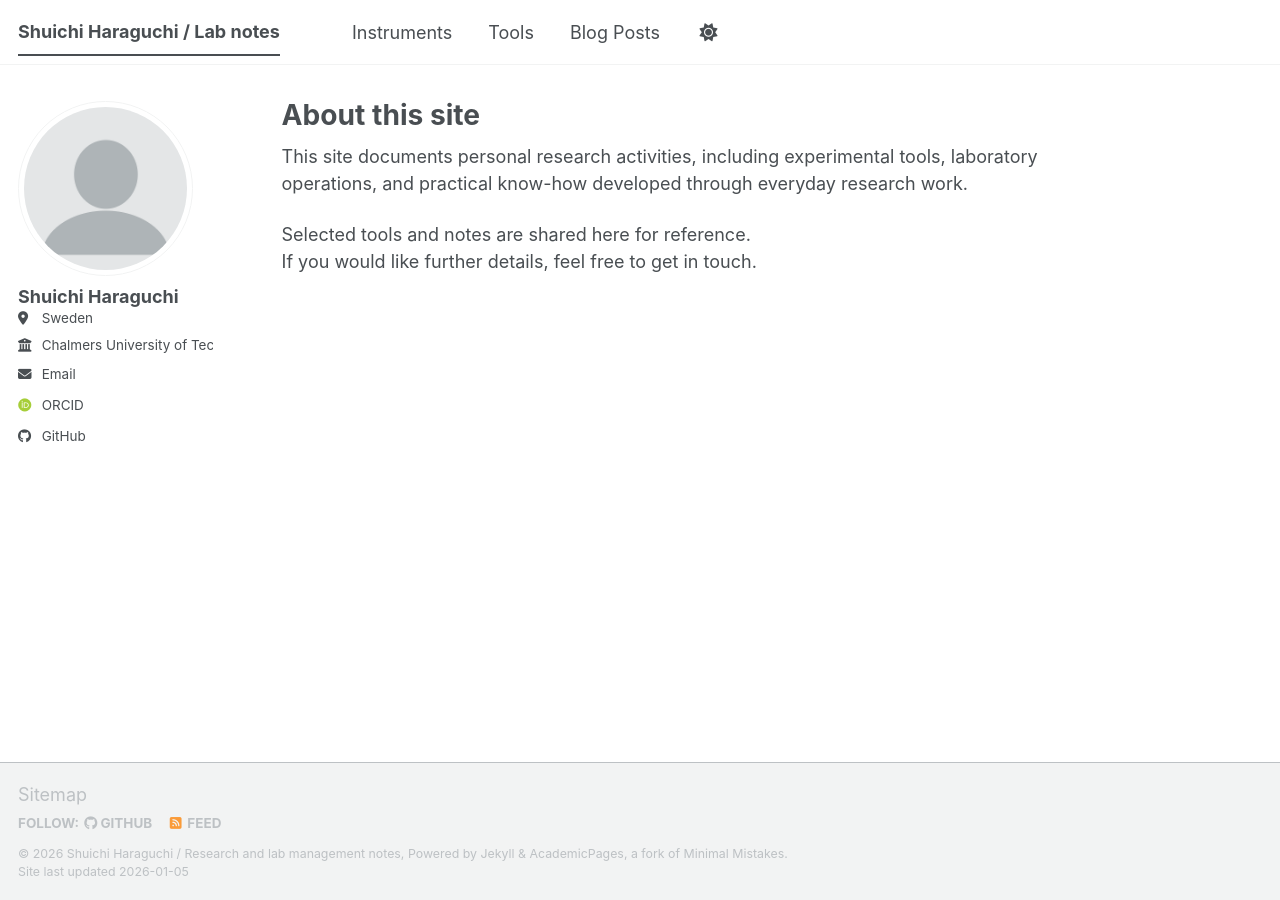
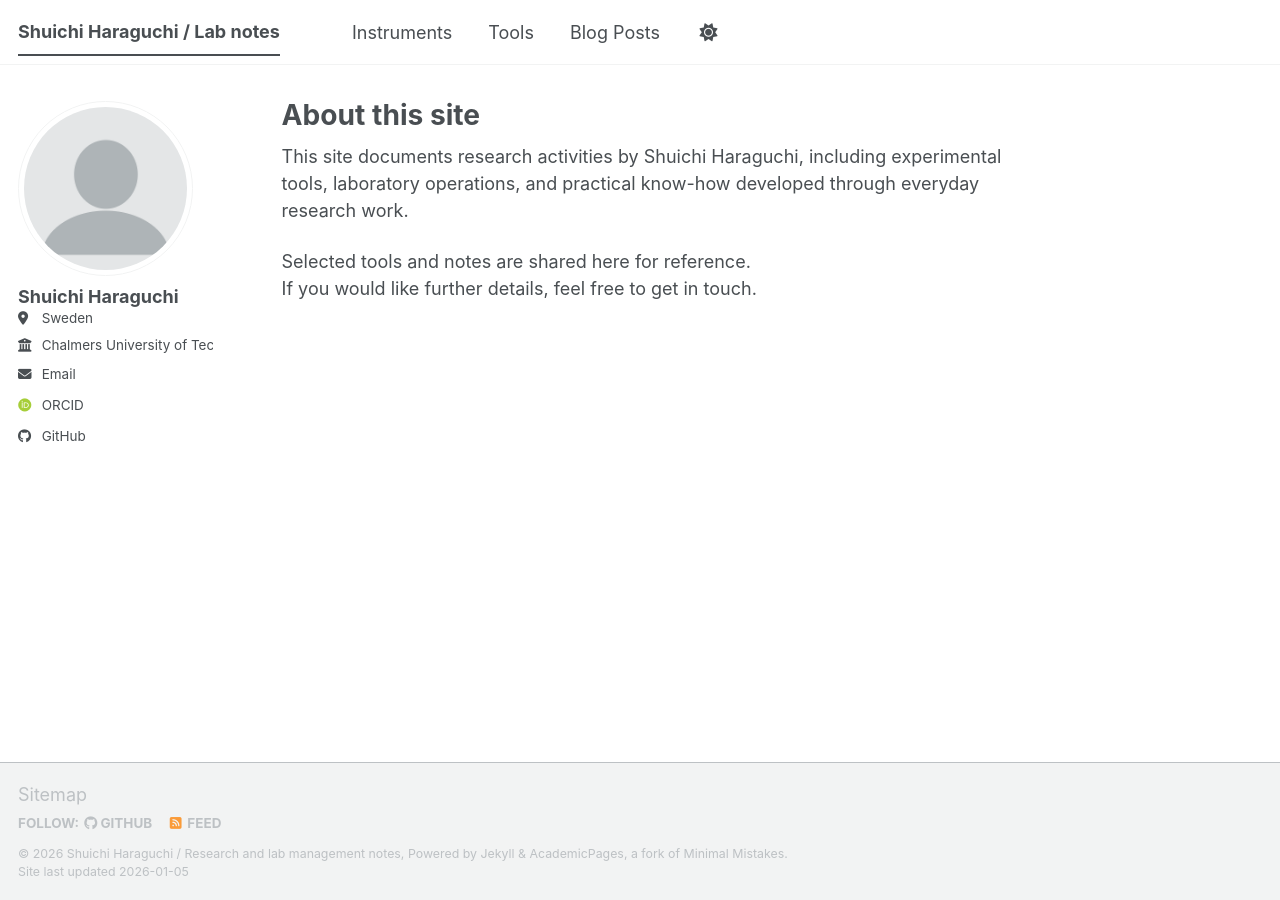
Before and after one commit to shuichi-h/academic-site, a Jekyll site: the page built from _pages/about.md, in a window 1280 px wide. Built offline with Jekyll 4.4.1, drawn with Linux system fonts in a browser that asks for light colours; some web fonts are replaced; a script bundle is joined from its source files by our own code; library files that are not in the unit come from our copies.

Commit message:
Clarify authorship in about page description
Updated the description to specify the author.

```diff
--- a/_pages/about.md
+++ b/_pages/about.md
@@ -7,7 +7,7 @@ redirect_from:
   - /about.html
 ---
 
-This site documents personal research activities,
+This site documents research activities by Shuichi Haraguchi,
 including experimental tools, laboratory operations,
 and practical know-how developed through everyday research work.
 
```
